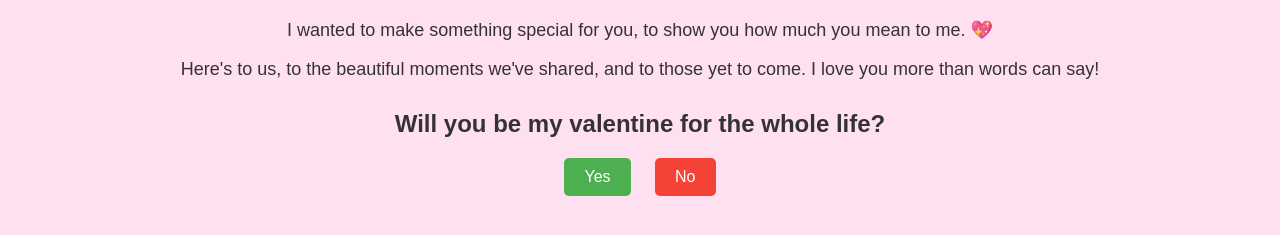
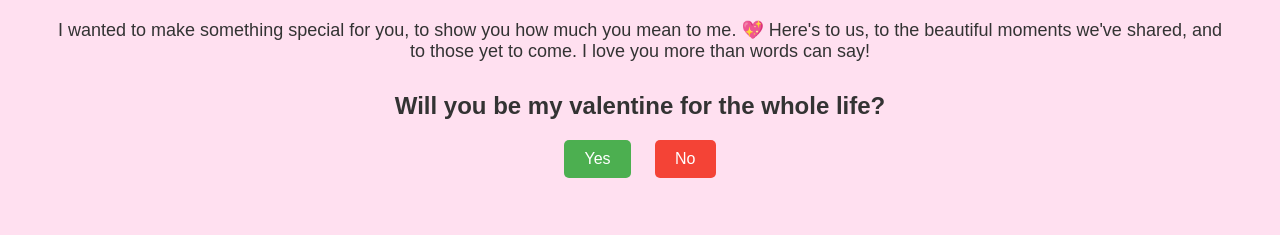
Before and after one commit to Vijay4219/SpecialMessage, a plain HTML site: page index.html in a window 1280 px wide. Shown: the part 119-354 px from the top of the page. Drawn offline with Linux system fonts and the light colour scheme.

Commit message:
Update index.html

```diff
--- a/index.html
+++ b/index.html
@@ -50,8 +50,7 @@
 </head>
 <body>
     <h1>Happy Valentine's Day, [Partner's Name]!</h1>
-    <p>I wanted to make something special for you, to show you how much you mean to me. 💖</p>
-    <p>Here's to us, to the beautiful moments we've shared, and to those yet to come. I love you more than words can say!</p>
+    <p>I wanted to make something special for you, to show you how much you mean to me. 💖  Here's to us, to the beautiful moments we've shared, and to those yet to come. I love you more than words can say!</p>
     <div class="question">
         Will you be my valentine for the whole life?
     </div>
```
